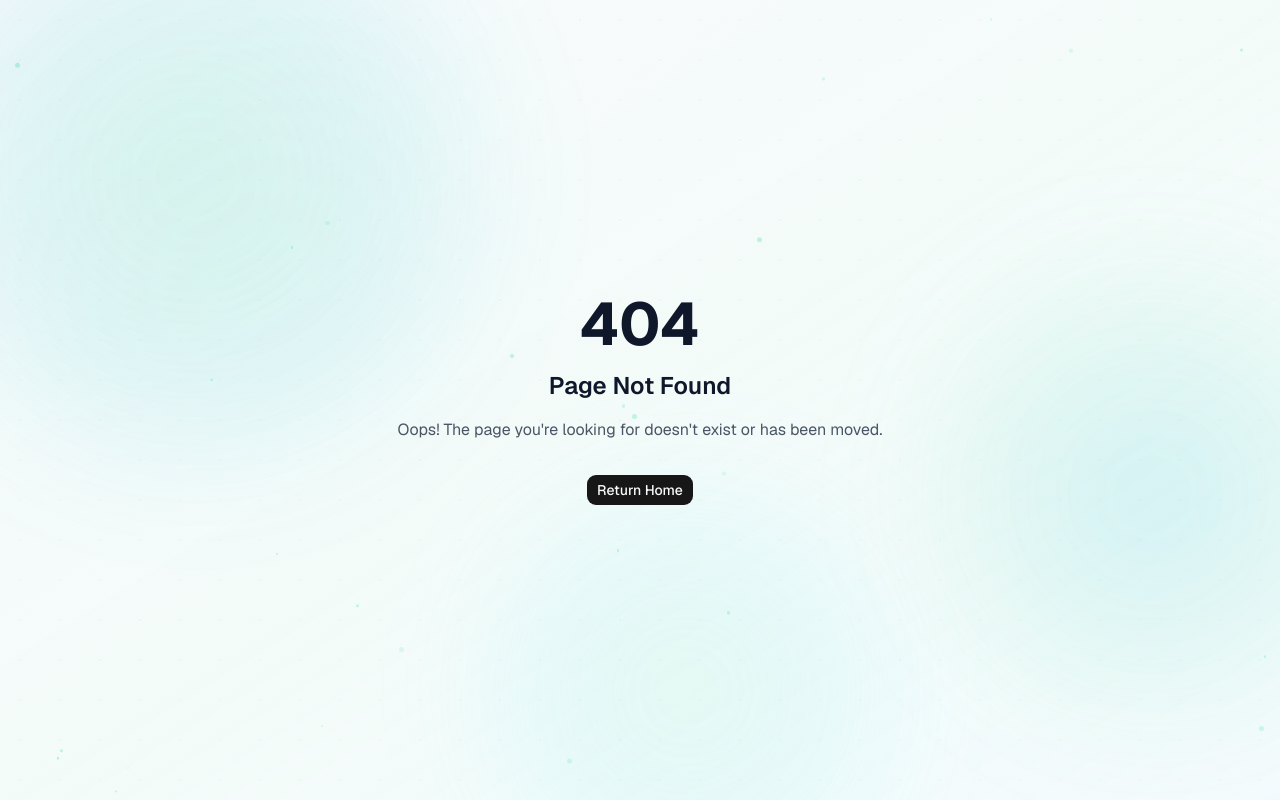
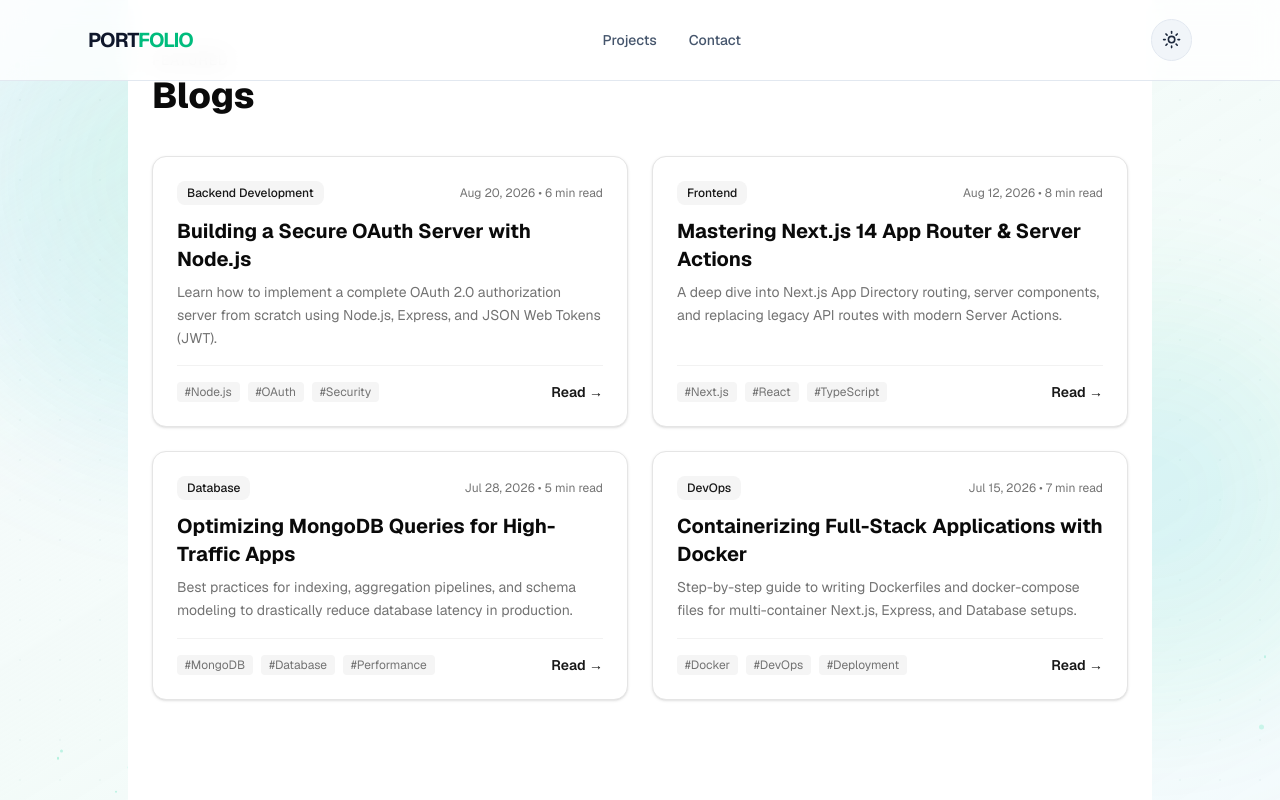
Before and after one commit to PrakashSingh65/portfolio, a Next.js app: page /blog in a window 1280 px wide. Before the commit this address had no page. Shown: the top 800 px of the page. Built offline with nearby package versions, Linux system fonts and the light colour scheme; a web font is replaced by a local one.

Commit message:
feat: add BlogPage component with blog data and layout for displaying articles

```diff
--- /dev/null
+++ b/app/(main)/blog/page.tsx
@@ -0,0 +1,105 @@
+'use client';
+
+import React from 'react';
+
+const blogsData = [
+  {
+    id: 1,
+    title: "Building a Secure OAuth Server with Node.js",
+    category: "Backend Development",
+    date: "Aug 20, 2026",
+    readTime: "6 min read",
+    description: "Learn how to implement a complete OAuth 2.0 authorization server from scratch using Node.js, Express, and JSON Web Tokens (JWT).",
+    tags: ["Node.js", "OAuth", "Security"],
+  },
+  {
+    id: 2,
+    title: "Mastering Next.js 14 App Router & Server Actions",
+    category: "Frontend",
+    date: "Aug 12, 2026",
+    readTime: "8 min read",
+    description: "A deep dive into Next.js App Directory routing, server components, and replacing legacy API routes with modern Server Actions.",
+    tags: ["Next.js", "React", "TypeScript"],
+  },
+  {
+    id: 3,
+    title: "Optimizing MongoDB Queries for High-Traffic Apps",
+    category: "Database",
+    date: "Jul 28, 2026",
+    readTime: "5 min read",
+    description: "Best practices for indexing, aggregation pipelines, and schema modeling to drastically reduce database latency in production.",
+    tags: ["MongoDB", "Database", "Performance"],
+  },
+  {
+    id: 4,
+    title: "Containerizing Full-Stack Applications with Docker",
+    category: "DevOps",
+    date: "Jul 15, 2026",
+    readTime: "7 min read",
+    description: "Step-by-step guide to writing Dockerfiles and docker-compose files for multi-container Next.js, Express, and Database setups.",
+    tags: ["Docker", "DevOps", "Deployment"],
+  },
+];
+
+export default function BlogPage() {
+  return (
+    <section className="min-h-screen bg-background text-foreground px-6 py-12 max-w-5xl mx-auto font-sans transition-colors duration-200">
+      {/* Header */}
+      <div className="mb-10">
+        <span className="text-muted-foreground text-sm tracking-wider uppercase font-medium">
+          Featured
+        </span>
+        <h1 className="text-4xl font-extrabold text-foreground mt-1">
+          Blogs
+        </h1>
+      </div>
+
+      {/* Blog Cards List */}
+      <div className="grid grid-cols-1 md:grid-cols-2 gap-6">
+        {blogsData.map((blog) => (
+          <article
+            key={blog.id}
+            className="flex flex-col justify-between p-6 bg-card border border-border rounded-xl hover:border-primary/50 hover:bg-accent/40 transition-all duration-200 cursor-pointer group shadow-sm"
+          >
+            <div>
+              {/* Meta Info */}
+              <div className="flex items-center justify-between text-xs text-muted-foreground mb-3">
+                <span className="px-2.5 py-1 bg-secondary text-secondary-foreground rounded-md font-medium">
+                  {blog.category}
+                </span>
+                <span>{blog.date} • {blog.readTime}</span>
+              </div>
+
+              {/* Title */}
+              <h2 className="text-xl font-bold text-card-foreground group-hover:text-primary transition-colors duration-200 mb-2">
+                {blog.title}
+              </h2>
+
+              {/* Description */}
+              <p className="text-sm text-muted-foreground line-clamp-3 mb-4 leading-relaxed">
+                {blog.description}
+              </p>
+            </div>
+
+            {/* Tags & Footer */}
+            <div className="pt-4 border-t border-border/50 flex items-center justify-between mt-auto">
+              <div className="flex gap-2 flex-wrap">
+                {blog.tags.map((tag, tIdx) => (
+                  <span
+                    key={tIdx}
+                    className="text-xs text-muted-foreground bg-muted px-2 py-0.5 rounded"
+                  >
+                    #{tag}
+                  </span>
+                ))}
+              </div>
+              <span className="text-sm font-semibold text-primary group-hover:translate-x-1 transition-transform duration-200">
+                Read →
+              </span>
+            </div>
+          </article>
+        ))}
+      </div>
+    </section>
+  );
+}
```
